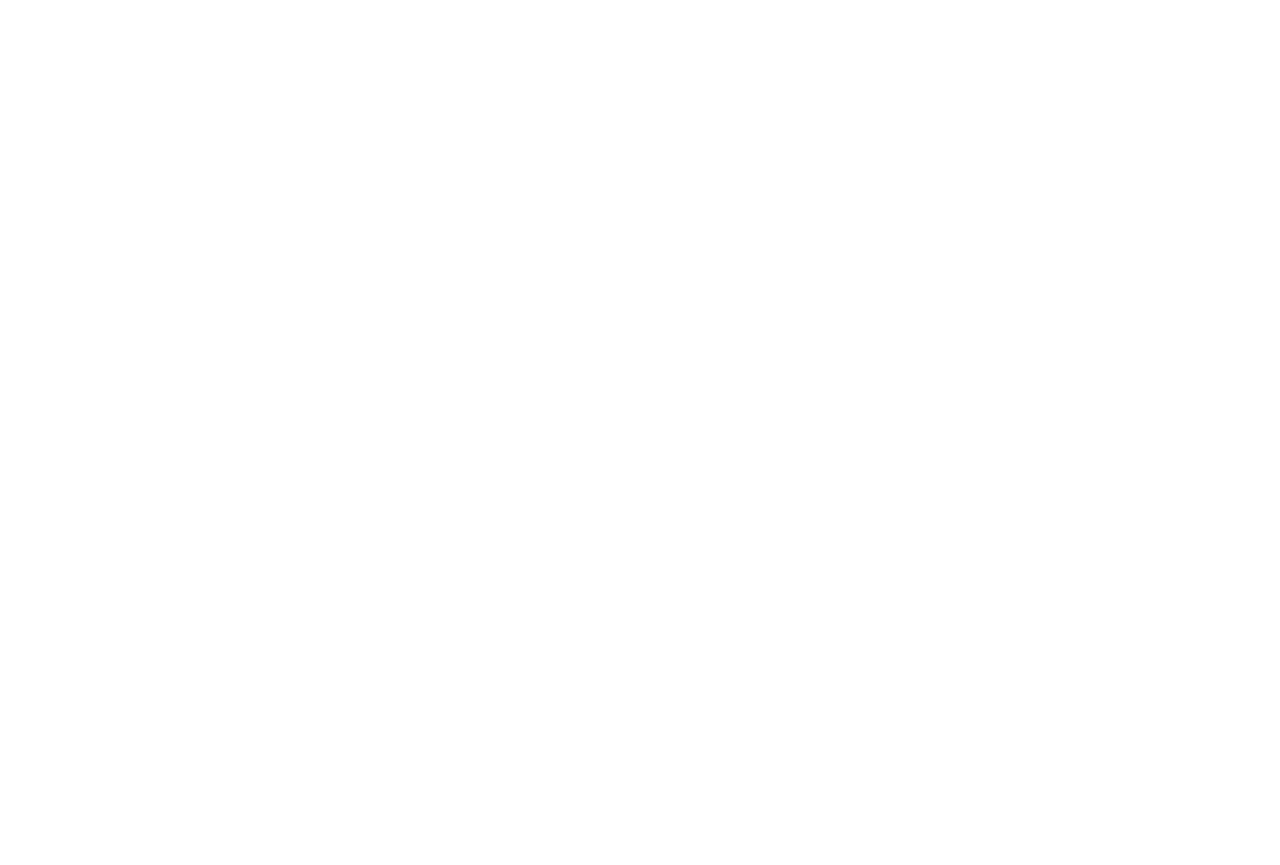
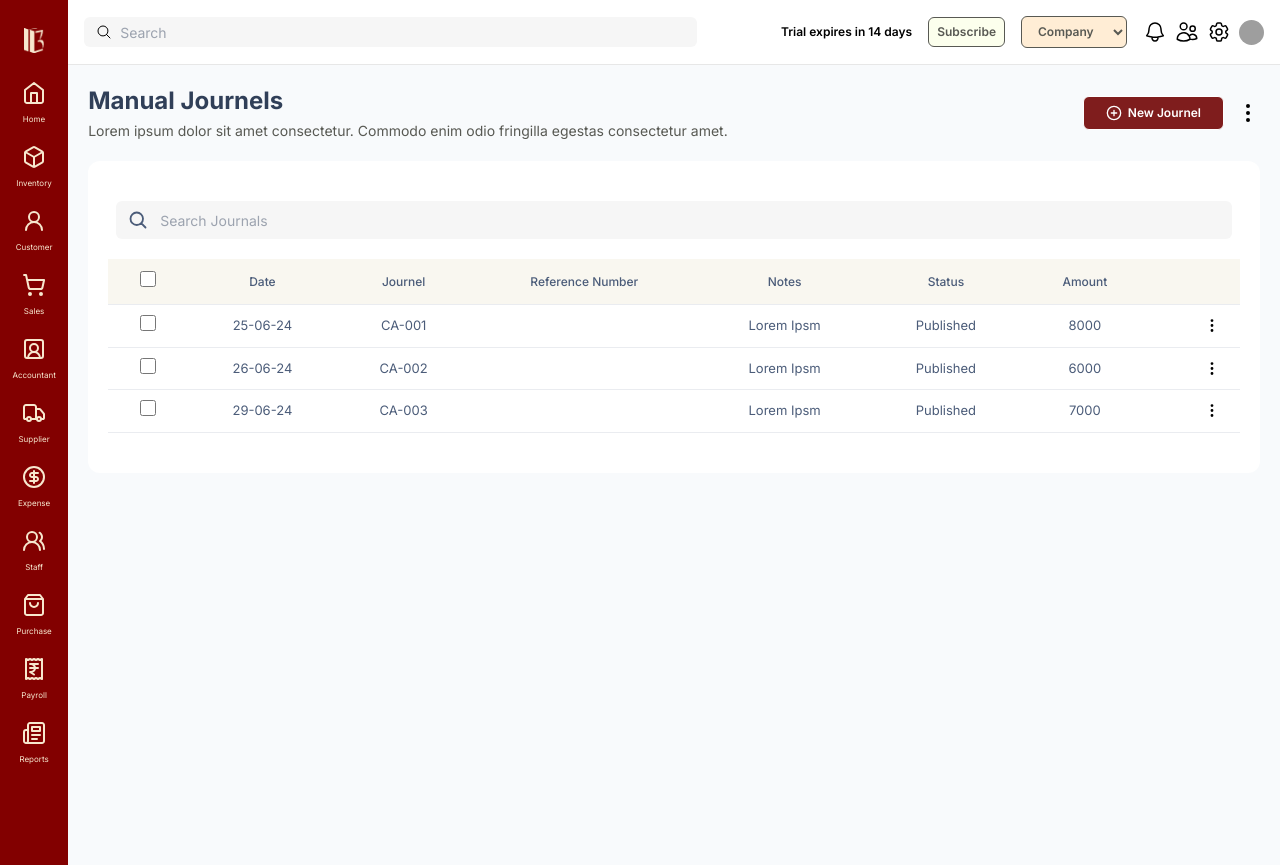
Before and after one commit to Devgnoz/BillBizz-FE, a React (Vite) app: page /manualjournal in a window 1280 px wide. Before the commit this address had no page. Before the commit the page ends 800 px from the top, so only its background shows below. Built offline with nearby package versions, Linux system fonts and the light colour scheme; grey boxes are pictures that could not be loaded.

Commit message:
Manual journal home updated

```diff
--- a/src/App.tsx
+++ b/src/App.tsx
@@ -20,7 +20,7 @@ function App() {
           <Route path="/sales" element={<Sales />} />
           <Route path="/organization" element={<Organization />}></Route>
           <Route path="/cash" element={<Cash/>}></Route>
-          <Route path="/manual-journel" element={<ManualHome/>}></Route>
+          <Route path="/manualjournal" element={<ManualHome/>}></Route>
           <Route path="/newjournal" element={<NewJournal/>}></Route>
         </Route>
       </Routes>
--- a/src/features/accountant/manualJournel/ManualHome.tsx
+++ b/src/features/accountant/manualJournel/ManualHome.tsx
@@ -3,11 +3,57 @@ import SearchBar from '../../sales/SearchBar'
 import Button from '../../../Components/Button'
 import PlusCircle from '../../../assets/icons/PlusCircle'
 import { Link } from 'react-router-dom'
-import Table from '../Cash/Table'
+import Table from './Table'
+import ArrowDownIcon from '../../../assets/icons/ArrowDownIcon';
+import ArrowUpIcon from '../../../assets/icons/ArrowUpIcon';
+import { useEffect, useRef, useState } from 'react'
 
 type Props = {}
 
 function ManualHome({}: Props) {
+  const [isDropdownOpen, setIsDropdownOpen] = useState(false);
+  const dropdownRef = useRef<HTMLDivElement>(null);
+
+  const toggleDropdown = () => {
+    setIsDropdownOpen(!isDropdownOpen);
+  };
+
+  const handleClickOutside = (event: MouseEvent) => {
+    if (dropdownRef.current && !dropdownRef.current.contains(event.target as Node)) {
+      setIsDropdownOpen(false);
+    }
+  };
+
+  useEffect(() => {
+    document.addEventListener('mousedown', handleClickOutside);
+    return () => {
+      document.removeEventListener('mousedown', handleClickOutside);
+    };
+  }, []);
+
+  const dropdownItems = [
+    {
+      icon: <ArrowDownIcon />,
+      text: 'Import Journel',
+      onClick: () => {
+        console.log('Import Sales Order clicked');
+      },
+    },
+    {
+      icon: <ArrowUpIcon />,
+      text: 'Export Journel',
+      onClick: () => {
+        console.log('Export Sales Order clicked');
+      },
+    },
+    {
+      icon: <ArrowUpIcon />,
+      text: 'Manage Journel',
+      onClick: () => {
+        console.log('Export Current View clicked');
+      },
+    }
+  ];
   return (
     <>
     <div className="p-5 bg-slate-50 h-[100vh]">
@@ -24,9 +70,30 @@ function ManualHome({}: Props) {
       <span className="flex items-center px-2.5"><PlusCircle /> &nbsp; New Journel</span>
     </Button>
     </Link>
-    <div className="cursor-pointer">
-      <Ellipsis />
-    </div>
+    <div className="relative">
+              <div onClick={toggleDropdown} className="cursor-pointer">
+                <Ellipsis />
+              </div>
+              {isDropdownOpen && (
+                <div
+                  ref={dropdownRef}
+                  className="absolute top-full right-0 mt-2 w-48 bg-white shadow-xl z-10"
+                >
+                  <ul className="py-1 text-dropdownText">
+                    {dropdownItems.map((item, index) => (
+                      <li
+                        key={index}
+                        onClick={item.onClick}
+                        className="px-4 py-2 flex items-center gap-2 hover:bg-orange-100 rounded-md text-sm cursor-pointer"
+                      >
+                        {item.icon}
+                        {item.text}
+                      </li>
+                    ))}
+                  </ul>
+                </div>
+              )}
+            </div>
     </div>
     <div>
     </div>
--- /dev/null
+++ b/src/features/accountant/manualJournel/Table.tsx
@@ -0,0 +1,57 @@
+import React from 'react'
+import Ellipsis from '../../../assets/icons/Ellipsis';
+
+type Props = {}
+
+function Table({}: Props) {
+    const data = [
+        { id: '1', date: '25-06-24', journel: 'CA-001', referenceNumber: "",status:"Published",notes:"Lorem Ipsm",amount:8000 },
+        { id: '2', date: '26-06-24', journel: 'CA-002', referenceNumber: "",status:"Published",notes:"Lorem Ipsm",amount:6000   },
+        { id: '3', date: '29-06-24', journel: 'CA-003', referenceNumber: "",status:"Published",notes:"Lorem Ipsm",amount:7000   },
+      ];
+
+      const tableHeaders = [
+        "Date",
+        "Journel",
+        "Reference Number",
+        "Notes",
+        "Status",
+        "Amount",
+        ""
+      ];
+
+  return (
+    <div className="overflow-x-auto ">
+    <table className="min-w-full bg-white mb-5">
+      <thead className="text-[12px] text-center text-dropdownText">
+        <tr style={{ backgroundColor: "#F9F7F0" }}>
+          <th className="py-3 px-4 border-b  border-tableBorder"><input type="checkbox" className="form-checkbox w-4 h-4" /></th>
+          {tableHeaders.map((heading, index) => (
+            <th className="py-2 px-4 font-medium  border-b  border-tableBorder" key={index}>{heading}</th>
+          ))}
+        </tr>
+      </thead>
+      <tbody className="text-dropdownText text-center text-[13px]">
+        {data.map((item) => (
+          <tr key={item.id} className="relative">
+            <td className="py-2.5 px-4  border-y border-tableBorder"><input type="checkbox" className="form-checkbox w-4 h-4" /></td>
+            <td className="py-2.5 px-4  border-y border-tableBorder">{item.date}</td>
+            <td className="py-2.5 px-4  border-y border-tableBorder">{item.journel}</td>
+            <td className="py-2.5 px-4  border-y border-tableBorder">{item.referenceNumber}</td>
+            <td className="py-2.5 px-4  border-y border-tableBorder">{item.notes}</td>
+            <td className="py-2.5 px-4  border-y border-tableBorder">{item.status}</td>
+            <td className="py-2.5 px-4  border-y border-tableBorder">{item.amount}</td>
+            <td className="cursor-pointer py-2.5 px-4 border-y border-tableBorder">
+              <div className="flex justify-end">
+              <Ellipsis height={17}/>
+              </div>
+          </td>
+          </tr>
+        ))}
+      </tbody>
+    </table>
+  </div>
+  )
+}
+
+export default Table
```
